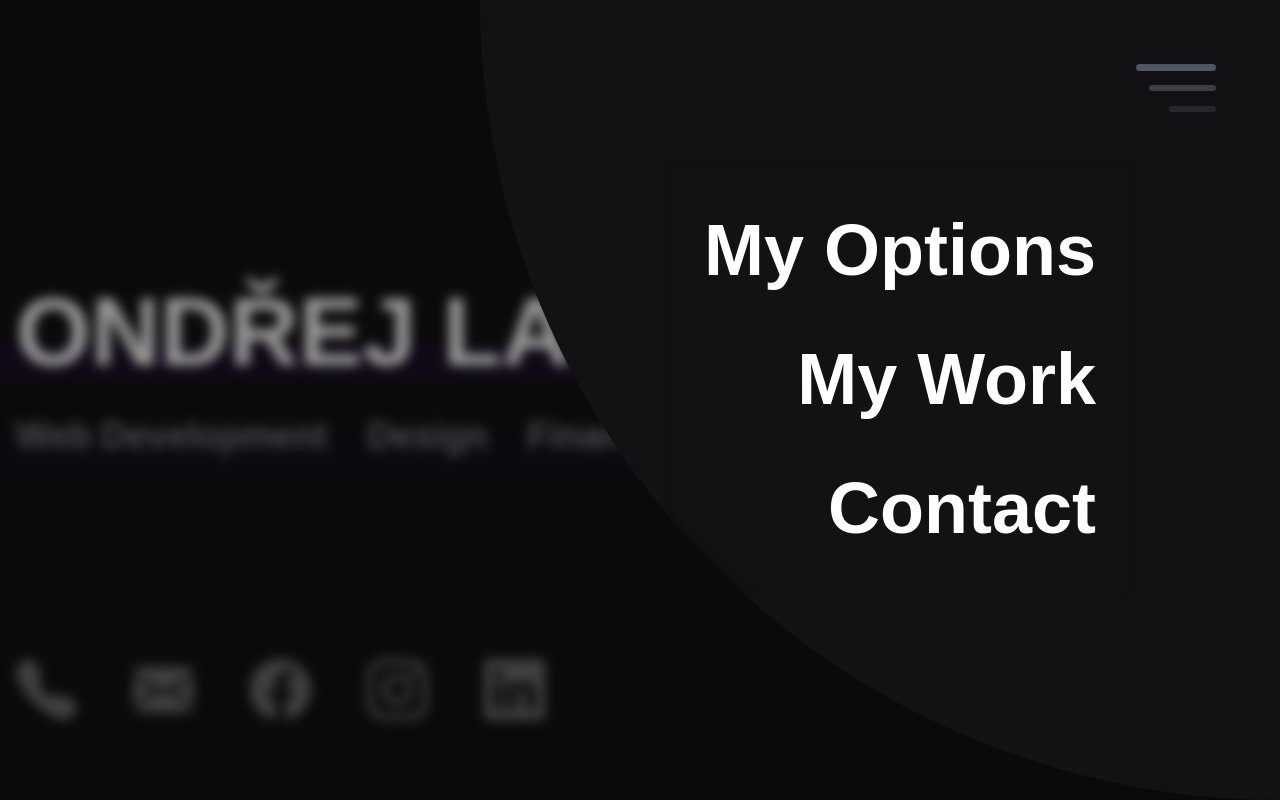
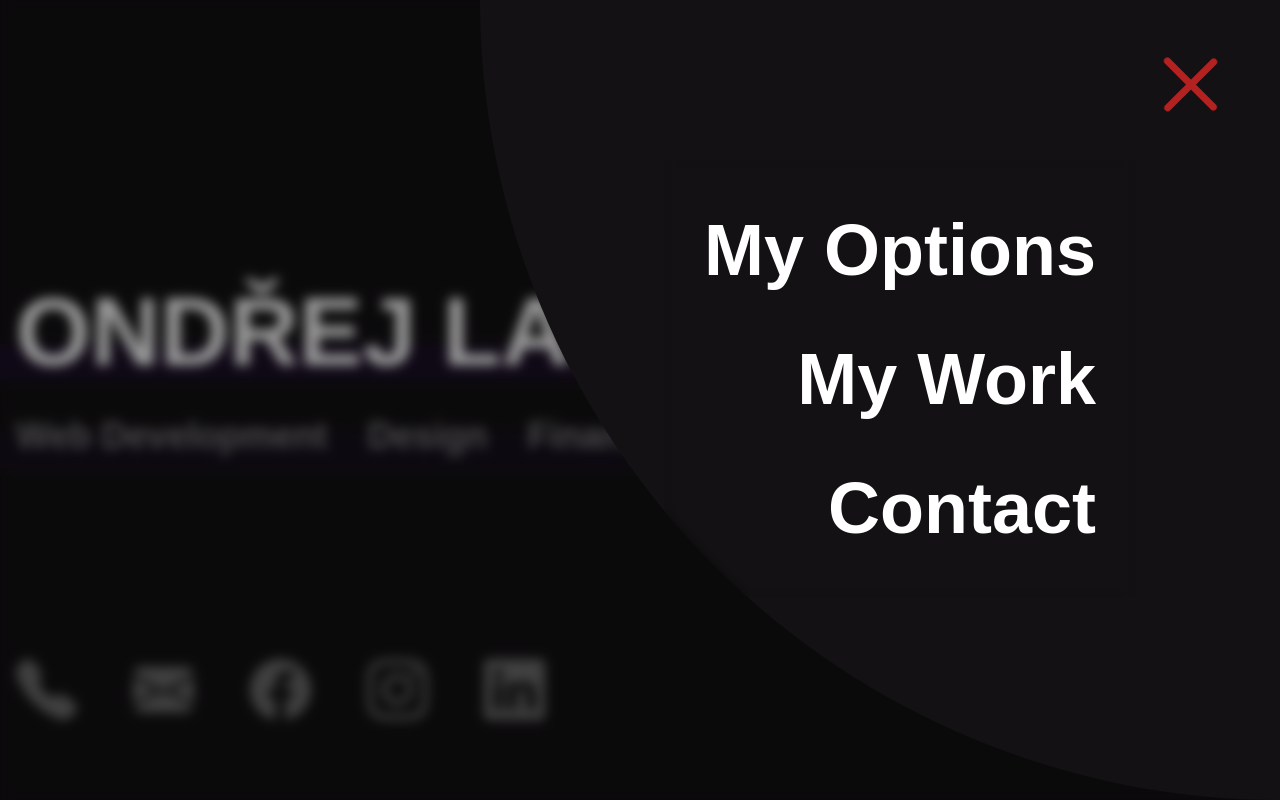
Before and after one commit to ondrej-langr/ondrejlangr.cz, a Next.js app: page / in a window 1280 px wide. Both pictures are taken after a click on the button 1176 px from the left and 88 px from the top of the page. Shown: the top 800 px of the page. Built offline with nearby package versions, Linux system fonts and the light colour scheme; a web font is replaced by a local one.

Commit message:
animation on menu closer

```diff
--- a/components.pages/main/ContactForm/Field.tsx
+++ b/components.pages/main/ContactForm/Field.tsx
@@ -18,8 +18,7 @@ const Field: FC<
 
   const val = values[props.name];
   const error = errors[props.name];
-  const isTouched = touched[props.name];
-  const isValid = !error && isTouched;
+  const isTouched = touched[props.name] || false;
 
   const fHandl = (e: FocusEvent) => {
     setF(e.type === "focus");
@@ -48,13 +47,13 @@ const Field: FC<
           "bg-transparent w-full bg-white px-3 pb-3 pt-7 text-lg text-gray-900 transition-all duration-100",
           "ring-4",
           "focus:outline-none focus:ring-blue-700",
-          isValid ? "ring-green-600" : "ring-transparent"
+          error && isTouched ? "ring-green-600" : "ring-transparent"
         )}
         onFocus={fHandl}
         onBlur={fHandl}
         {...props}
       />
-      {!isValid && <small className="text-red-600">{error}</small>}
+      {error && isTouched && <small className="text-red-600">{error}</small>}
     </div>
   );
 };
--- a/components.pages/main/VerticalScroller.tsx
+++ b/components.pages/main/VerticalScroller.tsx
@@ -66,7 +66,7 @@ const VerticalScroller: FC<{
             {elements.map((ele, index) => (
               <div
                 className={clsx(
-                  "w-full flex-none mt-40",
+                  "w-full flex-none mt-40 inline-block",
                   elements.length > 1 && "h-screen"
                 )}
                 key={ele.title || index}
--- a/layout/NavLink.tsx
+++ b/layout/NavLink.tsx
@@ -48,7 +48,7 @@ const NavLink: FC<HTMLMotionProps<"a">> = ({
       <li className="my-7">
         <motion.a
           variants={variants}
-          className="text-7xl cursor-pointer text-white font-semibold whitespace-nowrap overflow-hidden block"
+          className="text-7xl cursor-pointer text-white font-semibold whitespace-nowrap overflow-hidden block hover:no-underline"
           onHoverStart={() => toggleH()}
           onHoverEnd={() => toggleH()}
           onClick={onClick}
--- /dev/null
+++ b/layout/header/_anim-variants.tsx
@@ -0,0 +1,43 @@
+import { Variants } from "framer-motion";
+
+export const listVariants: Variants = {
+  open: {
+    transition: { staggerChildren: 0.1, delayChildren: 0.4 },
+  },
+  closed: {
+    transition: { staggerChildren: 0.05, staggerDirection: -1 },
+  },
+};
+
+export const bgVariants: Variants = {
+  open: {
+    clipPath: "ellipse(100vh 100vh at 100% 0%)",
+    opacity: 1,
+  },
+  closed: {
+    clipPath: "ellipse(0vh 0vh at 100% 0%)",
+    opacity: 0,
+  },
+};
+
+export const centerLineVarints: Variants = {
+  open: {
+    opacity: 0,
+    x: 25,
+  },
+  closed: {
+    x: 0,
+    opacity: 1,
+  },
+};
+
+export const movingLinesVariants: Variants = {
+  closed: (direction) => ({
+    rotate: 0,
+    transition: { rotate: { type: "spring", mass: 1, stiffness: 200 } },
+  }),
+  open: (direction) => ({
+    rotate: 45 * direction,
+    transition: { rotate: { type: "spring", mass: 1, stiffness: 200 } },
+  }),
+};
--- a/layout/header.tsx
+++ b/layout/header/index.tsx
@@ -1,33 +1,21 @@
 import clsx from "clsx";
-import { AnimatePresence, motion, useCycle, Variants } from "framer-motion";
-import { FC, ReactElement } from "react";
-import NavLink from "./NavLink";
-
-const variants = {
-  open: {
-    transition: { staggerChildren: 0.1, delayChildren: 0.4 },
-  },
-  closed: {
-    transition: { staggerChildren: 0.05, staggerDirection: -1 },
-  },
-};
-
-const bgVariants: Variants = {
-  open: {
-    clipPath: "ellipse(100vh 100vh at 100% 0%)",
-    opacity: 1,
-  },
-  closed: {
-    clipPath: "ellipse(0vh 0vh at 100% 0%)",
-    opacity: 0,
-  },
-};
+import { AnimatePresence, motion, useCycle } from "framer-motion";
+import { CSSProperties, FC, ReactElement } from "react";
+import {
+  listVariants,
+  bgVariants,
+  centerLineVarints,
+  movingLinesVariants,
+} from "./_anim-variants";
+import NavLink from "../NavLink";
 
 const links = [
   { href: "/#options", title: "My Options" },
   { href: "/#work", title: "My Work" },
   { href: "/#contact", title: "Contact" },
 ];
+
+const baseLineStyles: CSSProperties = { height: 6.5, transformOrigin: "right" };
 
 const PageLayoutHeader: FC = (): ReactElement => {
   const [o, toggleO] = useCycle(false, true);
@@ -36,29 +24,46 @@ const PageLayoutHeader: FC = (): ReactElement => {
     toggleO(0);
   };
 
+  const animte = o ? "open" : "closed";
+
   return (
     <>
       <header role="header" className="fixed top-0 w-full px-16 pt-14 z-20">
         {/*<img height={70} width={"auto"} src={"/logo-full.svg"} />*/}
         <motion.button
           className={clsx(
-            "flex flex-col justify-between items-end h-16 py-2 ml-auto",
-            "opacity-80 w-20 group duration-300 hover:opacity-100 transition-all",
+            "flex flex-col justify-between items-end h-14 ml-auto",
+            "opacity-80 group duration-300 hover:opacity-100 transition-all",
             "focus:outline-none z-20 relative"
           )}
+          style={{ width: (!o ? 6 : "4.5") + "rem" }}
           onClick={() => toggleO()}
+          animate={animte}
         >
-          <span
-            style={{ height: 6.5 }}
-            className="bg-gray-500 bg-opacity-90 w-full rounded"
+          <motion.span
+            style={baseLineStyles}
+            variants={movingLinesVariants}
+            custom={-1}
+            className={clsx(
+              "w-full rounded",
+              o ? "bg-red-600" : "bg-gray-500 bg-opacity-90"
+            )}
           />
-          <span
-            style={{ height: 6.5 }}
-            className="bg-gray-500  bg-opacity-60 w-10/12 rounded"
+          <motion.span
+            style={baseLineStyles}
+            variants={centerLineVarints}
+            className="bg-gray-500 bg-opacity-60 w-10/12 rounded"
           />
-          <span
-            style={{ height: 6.5 }}
-            className="bg-gray-500  bg-opacity-30 w-7/12 group-hover:w-8/12 transition-all rounded duration-500"
+          <motion.span
+            style={baseLineStyles}
+            variants={movingLinesVariants}
+            custom={1}
+            className={clsx(
+              "rounded",
+              o
+                ? "w-full bg-red-600"
+                : "w-7/12 group-hover:w-8/12 bg-gray-500 bg-opacity-30"
+            )}
           />
         </motion.button>
         <AnimatePresence>
@@ -75,12 +80,12 @@ const PageLayoutHeader: FC = (): ReactElement => {
         <motion.nav
           className="fixed inset-0 z-10 bg-siteBg"
           variants={bgVariants}
-          animate={o ? "open" : "closed"}
+          animate={animte}
         >
           <motion.ul
             className="relative z-10 text-right mt-40 float-right mr-36 px-10 py-3"
             style={{ backdropFilter: "blur(6px)" }}
-            variants={variants}
+            variants={listVariants}
           >
             {links.map((link) => (
               <NavLink key={link.href} href={link.href} onClick={closeMenu}>
```
